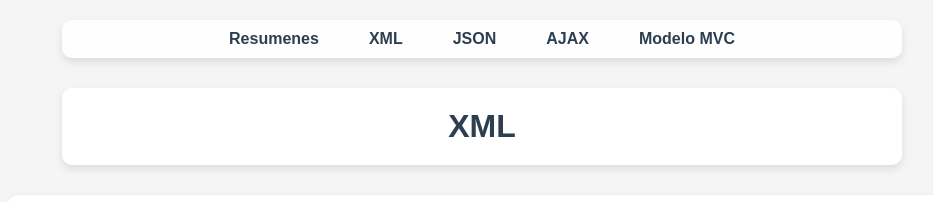
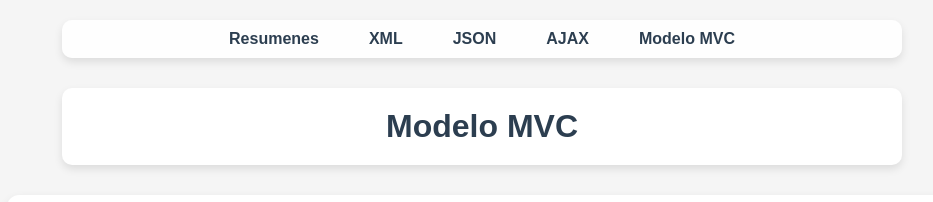
Before and after one commit to RobertPlaza12/Resumenes, a plain HTML site: page ModeloMVC.html in a window 1280 px wide. Shown: the top 202 px of the page, without its empty margins (158-1091 px from the left). Drawn offline with nearby package versions, Linux system fonts and the light colour scheme.

Commit message:
Rename page from XML to Modelo MVC

```diff
--- a/ModeloMVC.html
+++ b/ModeloMVC.html
@@ -1,12 +1,12 @@
 <!DOCTYPE html>
 <head>
-    <title>Resumen XML</title>
+    <title>Resumen Modelo MVC</title>
     <link rel="stylesheet" href="style.css">
 </head>
 <body>
     <nav id="menu"></nav>
 
-    <h1>XML</h1>
+    <h1>Modelo MVC</h1>
     <section id="bienvenida" style="background-color:#fff; max-width:900px; margin:30px auto; padding:25px; border-radius:12px; box-shadow:0 4px 10px rgba(0,0,0,0.1);">
 
         <p style="font-size:18px; color:#555; line-height:1.6;">
```
